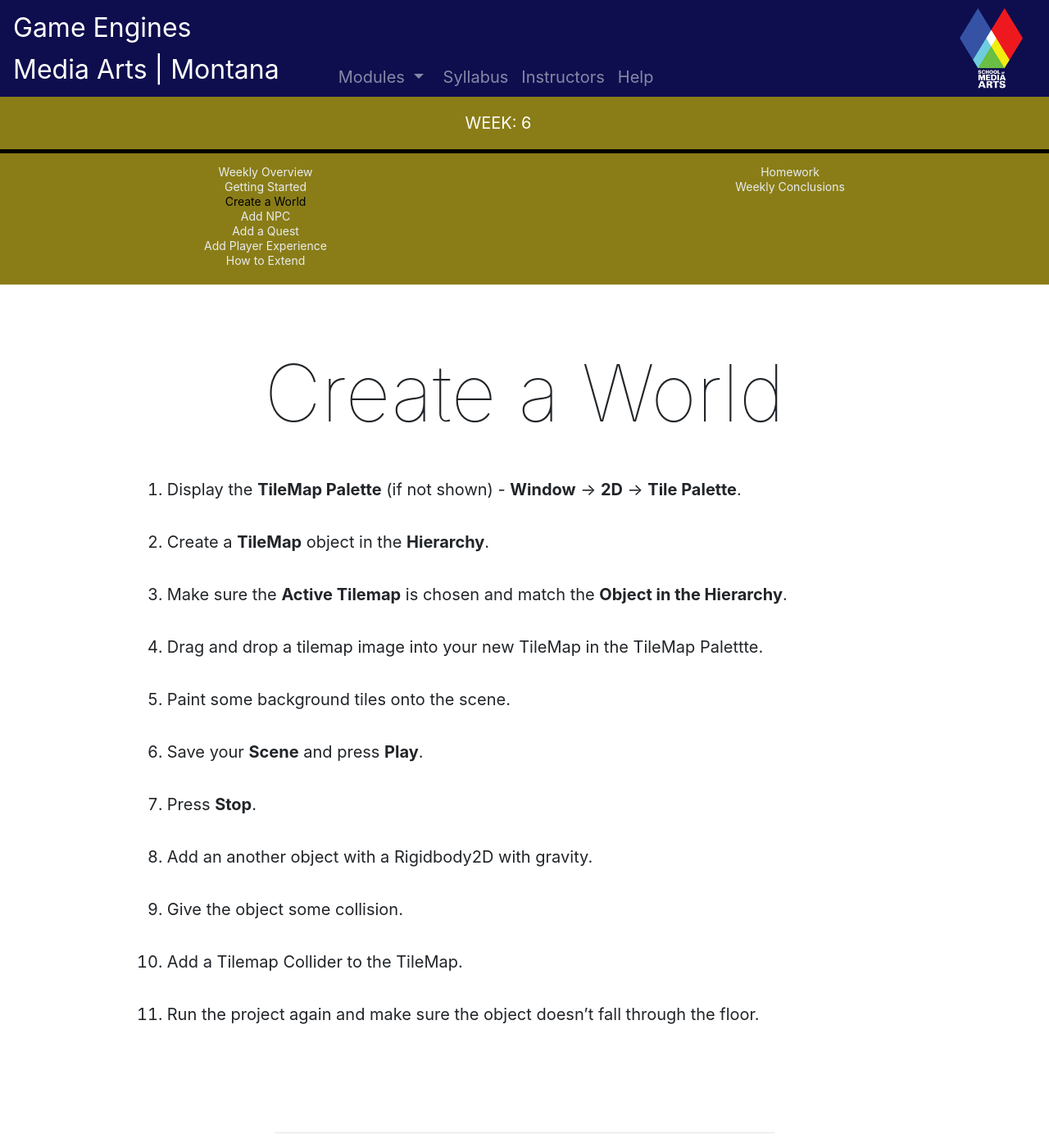
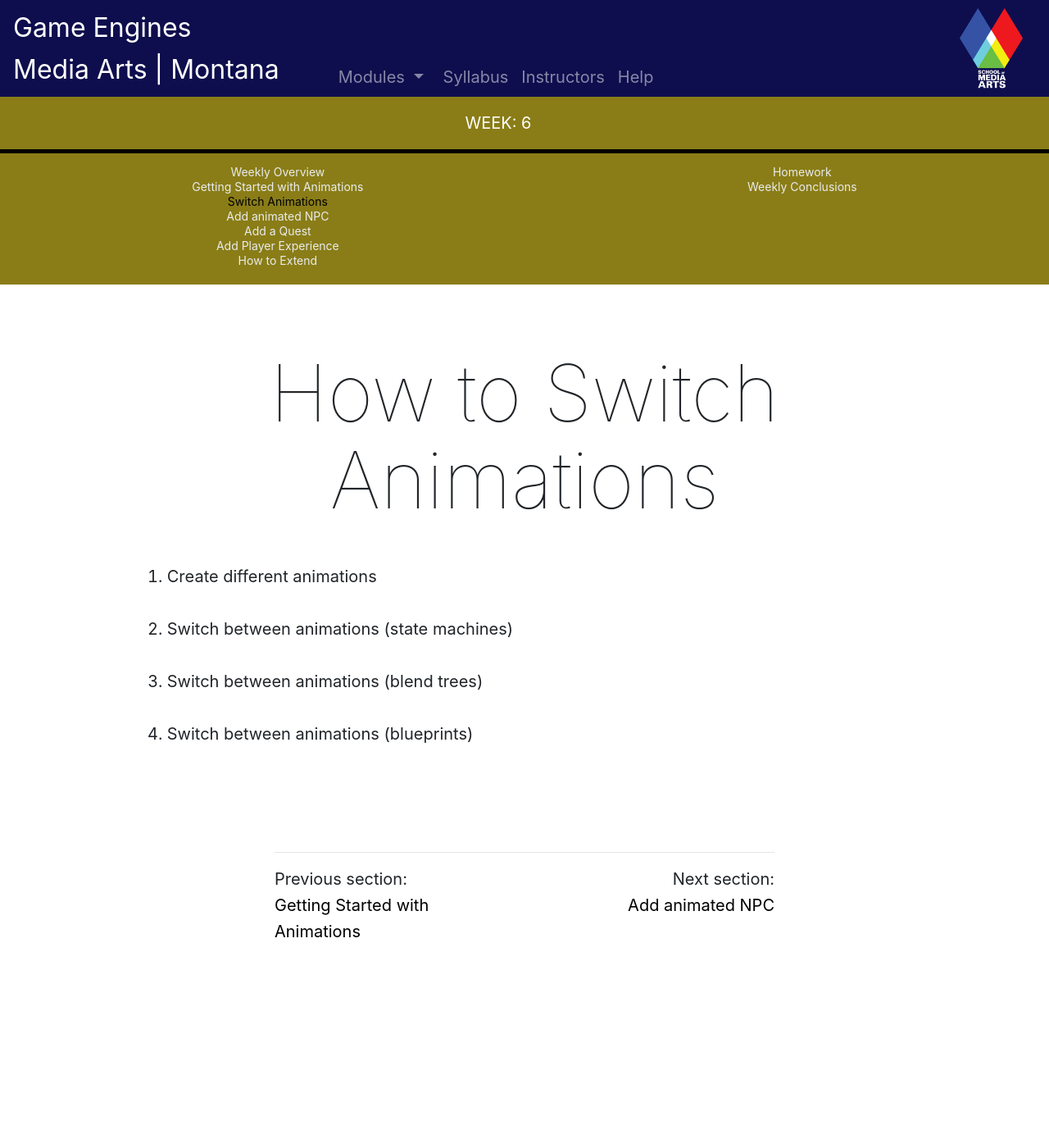
Before and after one commit to Montana-Media-Arts/460_GameEngines-Fall2023, a Jekyll site: the page built from modules/week-6/_posts/2017-01-05-create-world.md, in a window 1280 px wide and 1400 px high. Shown: the whole window at 82% size. Built offline with Jekyll 4.4.1, drawn with Linux system fonts in a browser that asks for light colours; nearby versions of some CDN libraries; a script that is not in the unit is left out; some of the changed text lies outside the part shown.

Commit message:
updated week 6

```diff
--- a/modules/week-6/_posts/2017-01-05-create-world.md
+++ b/modules/week-6/_posts/2017-01-05-create-world.md
@@ -1,30 +1,15 @@
 ---
-title: Create a World
+title: Switch Animations
 module: 6
 jotted: true
 ---
 
-# Create a World
+# How to Switch Animations
 
+1. Create different animations
 
-2. Display the **TileMap Palette** (if not shown) - **Window** -> **2D** -> **Tile Palette**.
+2. Switch between animations (state machines)
 
-3. Create a **TileMap** object in the **Hierarchy**.
+3. Switch between animations (blend trees)
 
-4. Make sure the **Active Tilemap** is chosen and match the **Object in the Hierarchy**.
-
-5. Drag and drop a tilemap image into your new TileMap in the TileMap Palettte.
-
-6. Paint some background tiles onto the scene.
-
-7. Save your **Scene** and press **Play**.
-
-8. Press **Stop**.
-
-9. Add an another object with a Rigidbody2D with gravity.
-
-10. Give the object some collision.
-
-11. Add a Tilemap Collider to the TileMap.
-
-12. Run the project again and make sure the object doesn't fall through the floor.
+4. Switch between animations (blueprints)
```
Also changed, not shown: modules/week-5/_posts/2017-01-16-homework.md (+3 -3 lines), modules/week-6/_posts/2017-01-01-overview.md (+1 -1 lines), modules/week-6/_posts/2017-01-04-getting-started.md (+4 -4 lines), modules/week-6/_posts/2017-01-06-add-npc.md (+5 -3 lines), modules/week-6/_posts/2017-02-01-homework.md (+2 -2 lines).
